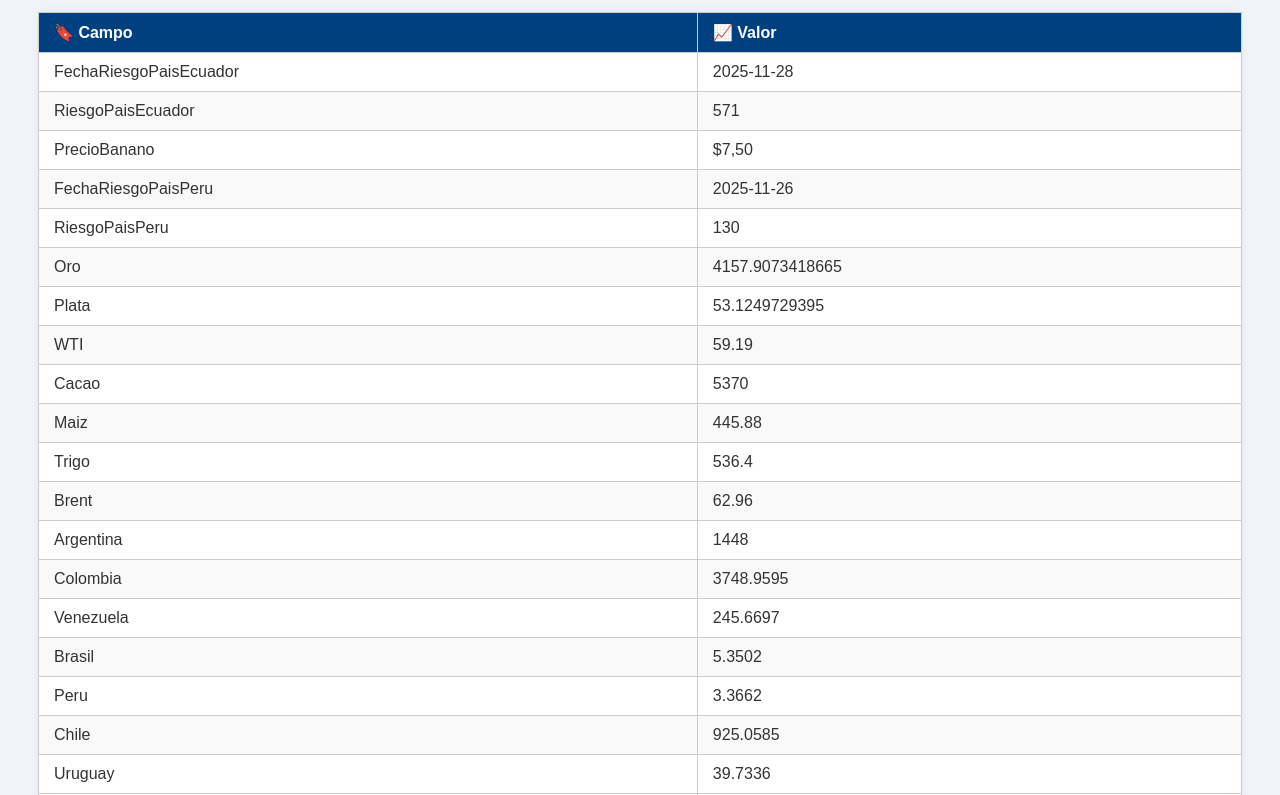
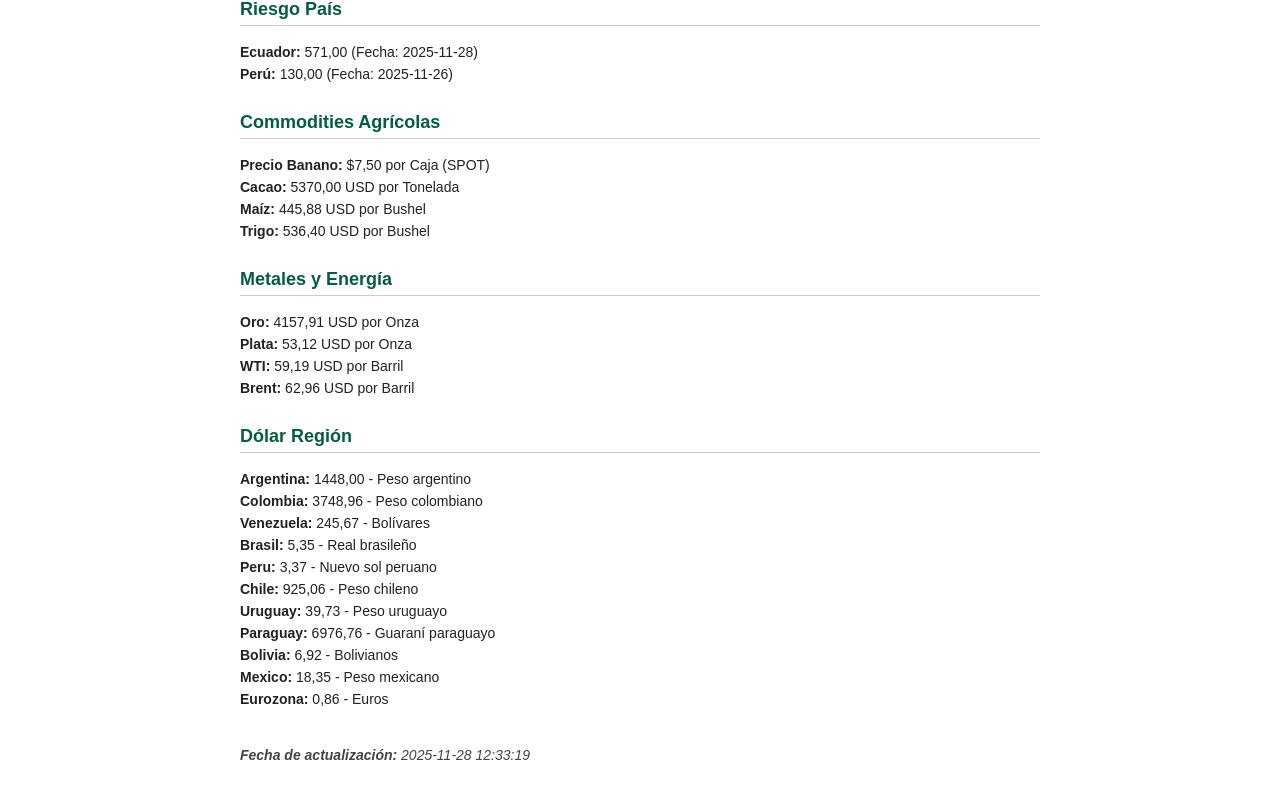
Before and after one commit to Pablonk34/Sur, a plain HTML site: page index.html in a window 1280 px wide. Shown: the part 107-902 px from the top of the page. Drawn offline with Linux system fonts and the light colour scheme.

Commit message:
Add files via upload

```diff
--- a/index.html
+++ b/index.html
@@ -1,80 +1,15 @@
 <!DOCTYPE html>
 <html lang="es">
 <head>
-    <meta charset="UTF-8">
-    <title>📊 Últimos Datos Económicos</title>
-    <style>
-        body {
-            font-family: Arial, sans-serif;
-            padding: 30px;
-            background-color: #f0f4f8;
-            color: #333;
-        }
-        h1 {
-            color: #004080;
-        }
-        table {
-            width: 100%;
-            border-collapse: collapse;
-            background-color: #fff;
-            box-shadow: 0 0 10px rgba(0,0,0,0.05);
-        }
-        th, td {
-            padding: 10px 15px;
-            border: 1px solid #ccc;
-            text-align: left;
-        }
-        th {
-            background-color: #004080;
-            color: white;
-        }
-        tr:nth-child(even) {
-            background-color: #f9f9f9;
-        }
-        .error {
-            color: red;
-            font-weight: bold;
-        }
-    </style>
+  <meta charset="UTF-8" />
+  <title><$UR> Commodities</title>
+  <link rel="stylesheet" href="styles.css" />
 </head>
 <body>
-    <h1>📊 Últimos Datos Económicos</h1>
-    <div id="contenido">Cargando datos...</div>
+  <h1>Commodities</h1>
+  <div id="contenido"></div>
+  <p id="fechaActualizacion"><strong>Fecha de actualización:</strong> Cargando...</p>
 
-    <script>
-        fetch("datos.json")
-            .then(response => {
-                if (!response.ok) throw new Error("No se pudo cargar datos.json");
-                return response.json();
-            })
-            .then(data => {
-                const container = document.getElementById("contenido");
-                const keysOrden = Object.keys(data); // orden original del JSON
-
-                let html = `<table>
-                                <thead>
-                                    <tr>
-                                        <th>🔖 Campo</th>
-                                        <th>📈 Valor</th>
-                                    </tr>
-                                </thead>
-                                <tbody>`;
-
-                for (const key of keysOrden) {
-                    html += `
-                        <tr>
-                            <td>${key}</td>
-                            <td>${data[key]}</td>
-                        </tr>`;
-                }
-
-                html += `</tbody></table>`;
-                container.innerHTML = html;
-            })
-            .catch(error => {
-                document.getElementById("contenido").innerHTML =
-                    `<p class="error">❌ Error al cargar los datos: ${error.message}</p>`;
-            });
-    </script>
+  <script src="script.js"></script>
 </body>
 </html>
--- /dev/null
+++ b/script.js
@@ -0,0 +1,63 @@
+fetch('datos.json')
+  .then(response => response.json())
+  .then(data => {
+    const contenedor = document.getElementById('contenido');
+
+    const formatear = (valor) => {
+      return Number(valor).toLocaleString("es-ES", {
+        minimumFractionDigits: 2,
+        maximumFractionDigits: 2
+      });
+    };
+
+    // 🟢 1. Riesgo País
+    contenedor.innerHTML += `<h3>Riesgo País</h3>`;
+    contenedor.innerHTML += `<p><strong>Ecuador:</strong> ${formatear(data.RiesgoPaisEcuador)} (Fecha: ${data.FechaRiesgoPaisEcuador})</p>`;
+    contenedor.innerHTML += `<p><strong>Perú:</strong> ${formatear(data.RiesgoPaisPeru)} (Fecha: ${data.FechaRiesgoPaisPeru})</p>`;
+
+    // 🌽 2. Commodities Agrícolas
+    contenedor.innerHTML += `<h3>Commodities Agrícolas</h3>`;
+    contenedor.innerHTML += `<p><strong>Precio Banano:</strong> ${data.PrecioBanano} por Caja (SPOT)</p>`;
+    contenedor.innerHTML += `<p><strong>Cacao:</strong> ${formatear(data.Cacao)} USD por Tonelada</p>`;
+    contenedor.innerHTML += `<p><strong>Maíz:</strong> ${formatear(data.Maiz)} USD por Bushel</p>`;
+    contenedor.innerHTML += `<p><strong>Trigo:</strong> ${formatear(data.Trigo)} USD por Bushel</p>`;
+
+    // 🪙 3. Metales y Energía
+    contenedor.innerHTML += `<h3>Metales y Energía</h3>`;
+    contenedor.innerHTML += `<p><strong>Oro:</strong> ${formatear(data.Oro)} USD por Onza</p>`;
+    contenedor.innerHTML += `<p><strong>Plata:</strong> ${formatear(data.Plata)} USD por Onza</p>`;
+    contenedor.innerHTML += `<p><strong>WTI:</strong> ${formatear(data.WTI)} USD por Barril</p>`;
+    contenedor.innerHTML += `<p><strong>Brent:</strong> ${formatear(data.Brent)} USD por Barril</p>`;
+
+    // 💵 4. Dólar Región
+    const monedas = {
+      Argentina: "Peso argentino",
+      Colombia: "Peso colombiano",
+      Venezuela: "Bolívares",
+      Brasil: "Real brasileño",
+      Peru: "Nuevo sol peruano",
+      Chile: "Peso chileno",
+      Uruguay: "Peso uruguayo",
+      Paraguay: "Guaraní paraguayo",
+      Bolivia: "Bolivianos",
+      Mexico: "Peso mexicano",
+      Eurozona: "Euros"
+    };
+
+    contenedor.innerHTML += `<h3>Dólar Región</h3>`;
+
+    for (const pais in monedas) {
+      if (data[pais] !== undefined) {
+        const valor = formatear(data[pais]);
+        contenedor.innerHTML += `<p><strong>${pais}:</strong> ${valor} - ${monedas[pais]}</p>`;
+      }
+    }
+
+    // 🕓 5. Fecha de actualización
+    const fecha = document.getElementById('fechaActualizacion');
+    fecha.innerHTML = `<strong>Fecha de actualización:</strong> ${data.FechaRegistro}`;
+  })
+  .catch(error => {
+    document.getElementById('contenido').textContent = "Error al cargar el JSON.";
+    console.error("❌ Error al cargar datos.json:", error);
+  });
--- /dev/null
+++ b/styles.css
@@ -0,0 +1,34 @@
+body {
+  font-family: Arial, sans-serif;
+  background-color: #ffffff;
+  color: #222;
+  padding: 20px;
+  max-width: 800px;
+  margin: auto;
+}
+
+h1 {
+  color: #045c41;
+  font-size: 24px;
+  border-bottom: 2px solid #045c41;
+  padding-bottom: 10px;
+}
+
+h3 {
+  color: #045c41;
+  margin-top: 30px;
+  font-size: 18px;
+  border-bottom: 1px solid #ccc;
+  padding-bottom: 5px;
+}
+
+p {
+  font-size: 14px;
+  margin: 6px 0;
+}
+
+#fechaActualizacion {
+  margin-top: 40px;
+  font-style: italic;
+  color: #444;
+}
```
